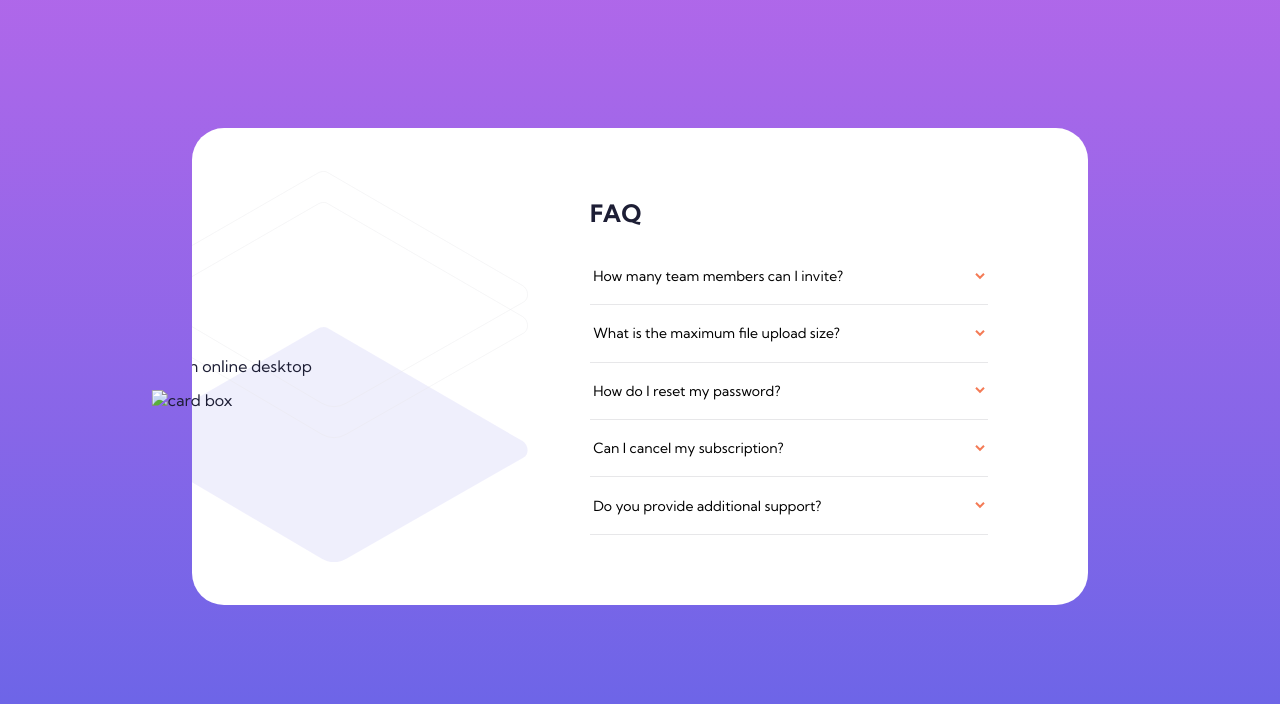
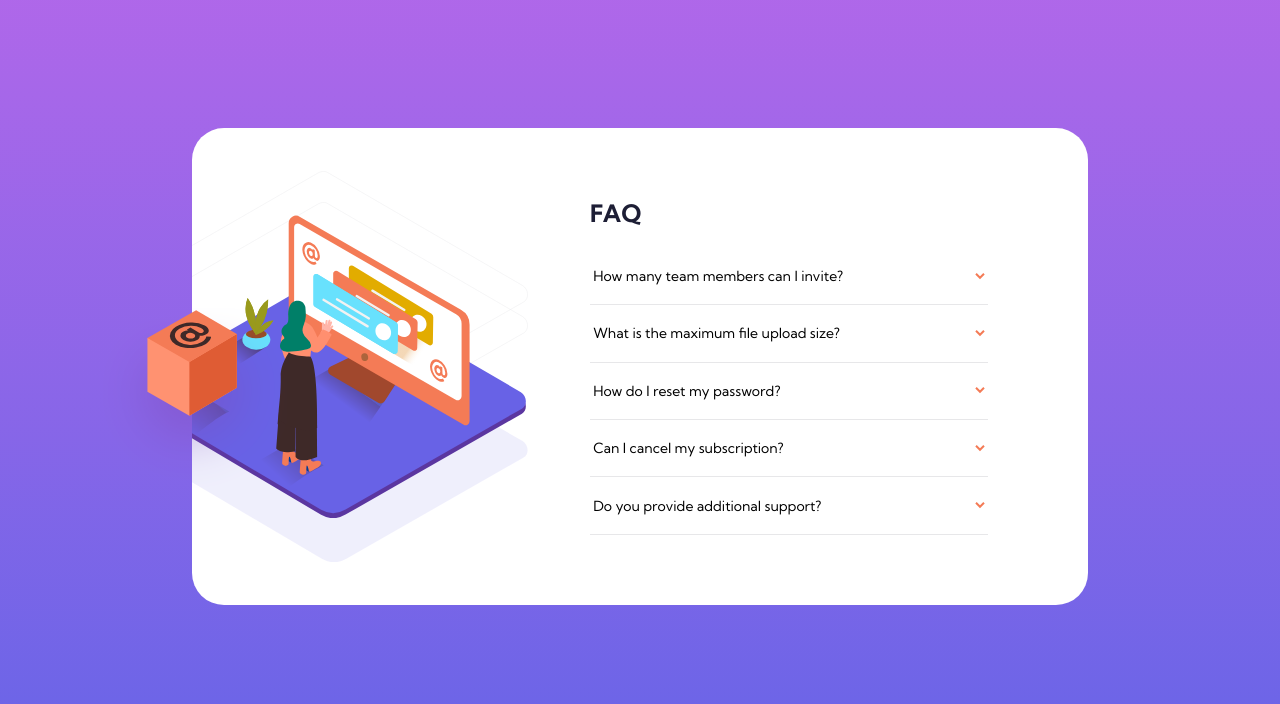
Before and after one commit to hg8116/FAQ-accordion-card, a plain HTML site: page index.html in a window 1280 px wide. Drawn offline with Linux system fonts and the light colour scheme; the site is published under a folder, as on GitHub Pages, so addresses that start at the root find nothing.

Commit message:
fixed link

```diff
--- a/index.html
+++ b/index.html
@@ -14,12 +14,12 @@
 
 <body>
     <section class="card">
-        <img src="/src/images/illustration-box-desktop.svg" alt="card box" class="card__box">
+        <img src="src/images/illustration-box-desktop.svg" alt="card box" class="card__box">
         <div class="card__image">
-            <img src="/src/images/illustration-woman-online-desktop.svg" alt="woman online desktop">
+            <img src="src/images/illustration-woman-online-desktop.svg" alt="woman online desktop">
         </div>
         <div class="card__image__mobile">
-            <img src="/src/images/illustration-woman-online-mobile.svg" alt="woman online mobile">
+            <img src="src/images/illustration-woman-online-mobile.svg" alt="woman online mobile">
         </div>
         <div class="card__text">
             <h1>FAQ</h1>
```
